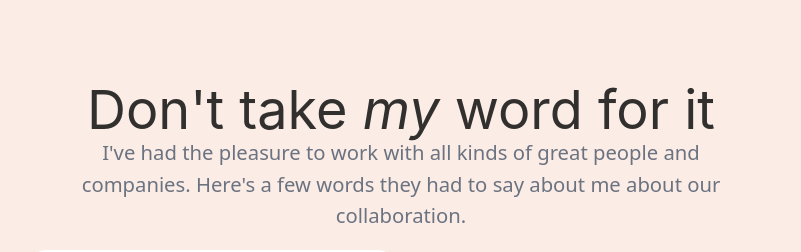
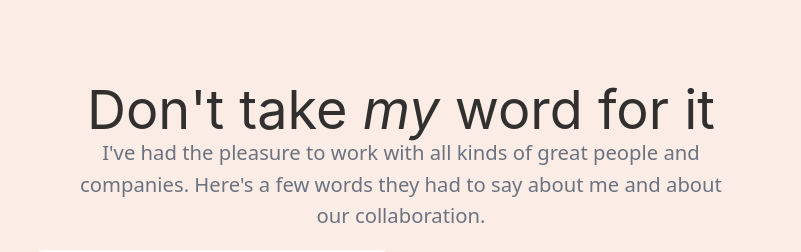
Before and after one commit to toonverbeek/toonverbeek-gatsby, a Gatsby site: page / in a window 1280 px wide. Shown: the part 4820-5072 px from the top of the page, without its empty margins (239-1040 px from the left). Built offline with nearby package versions, Linux system fonts and the light colour scheme; Gatsby itself is replaced by a stand-in of ours.

Commit message:
copy fix

```diff
--- a/src/pages/index.js
+++ b/src/pages/index.js
@@ -303,7 +303,7 @@ const IndexPage = ({ data }) => (
           </h2>
           <p className="text-lg text-center text-gray-500">
             I've had the pleasure to work with all kinds of great people and
-            companies. Here's a few words they had to say about me about our
+            companies. Here's a few words they had to say about me and about our
             collaboration.
           </p>
         </div>
```
